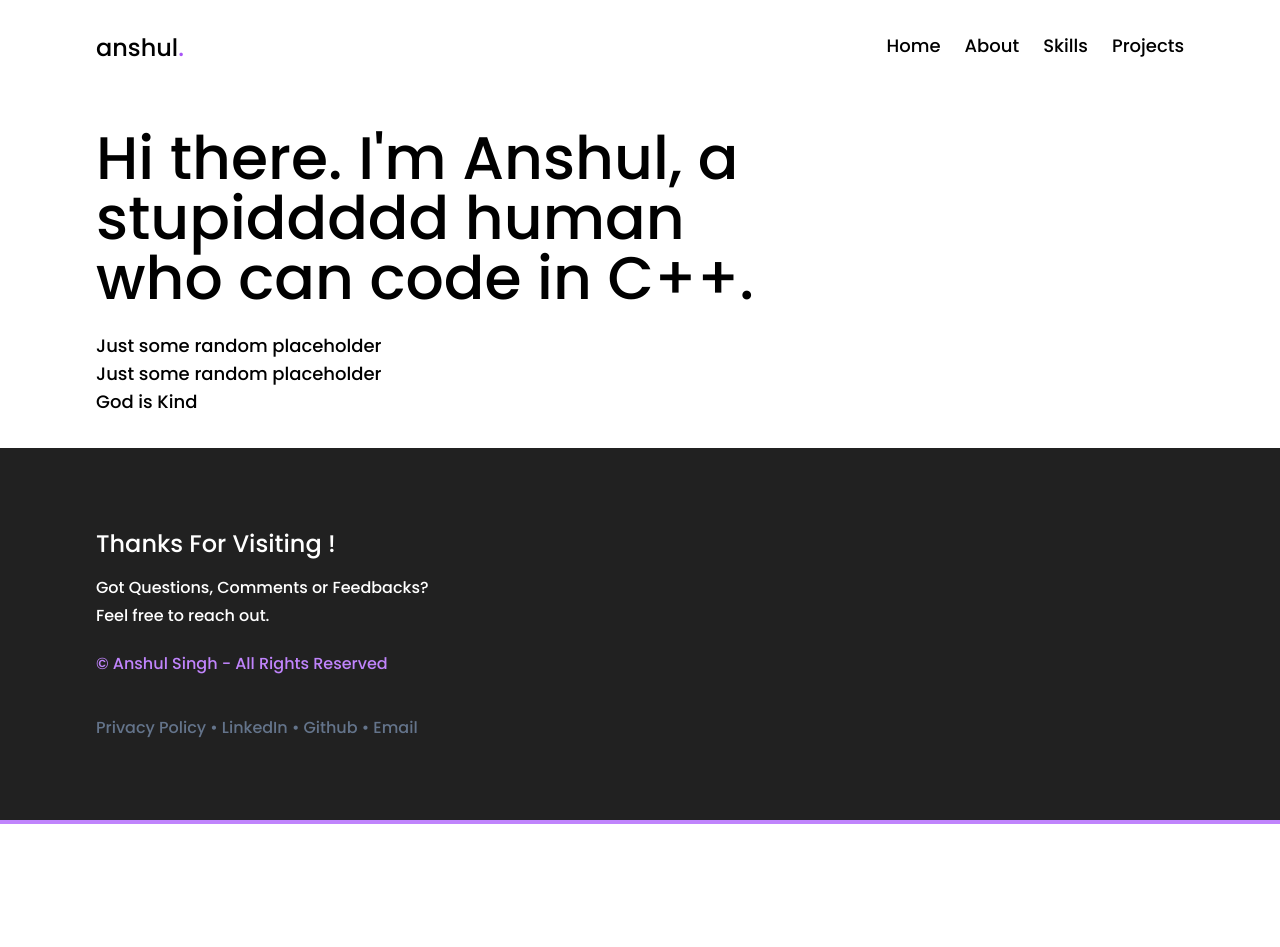
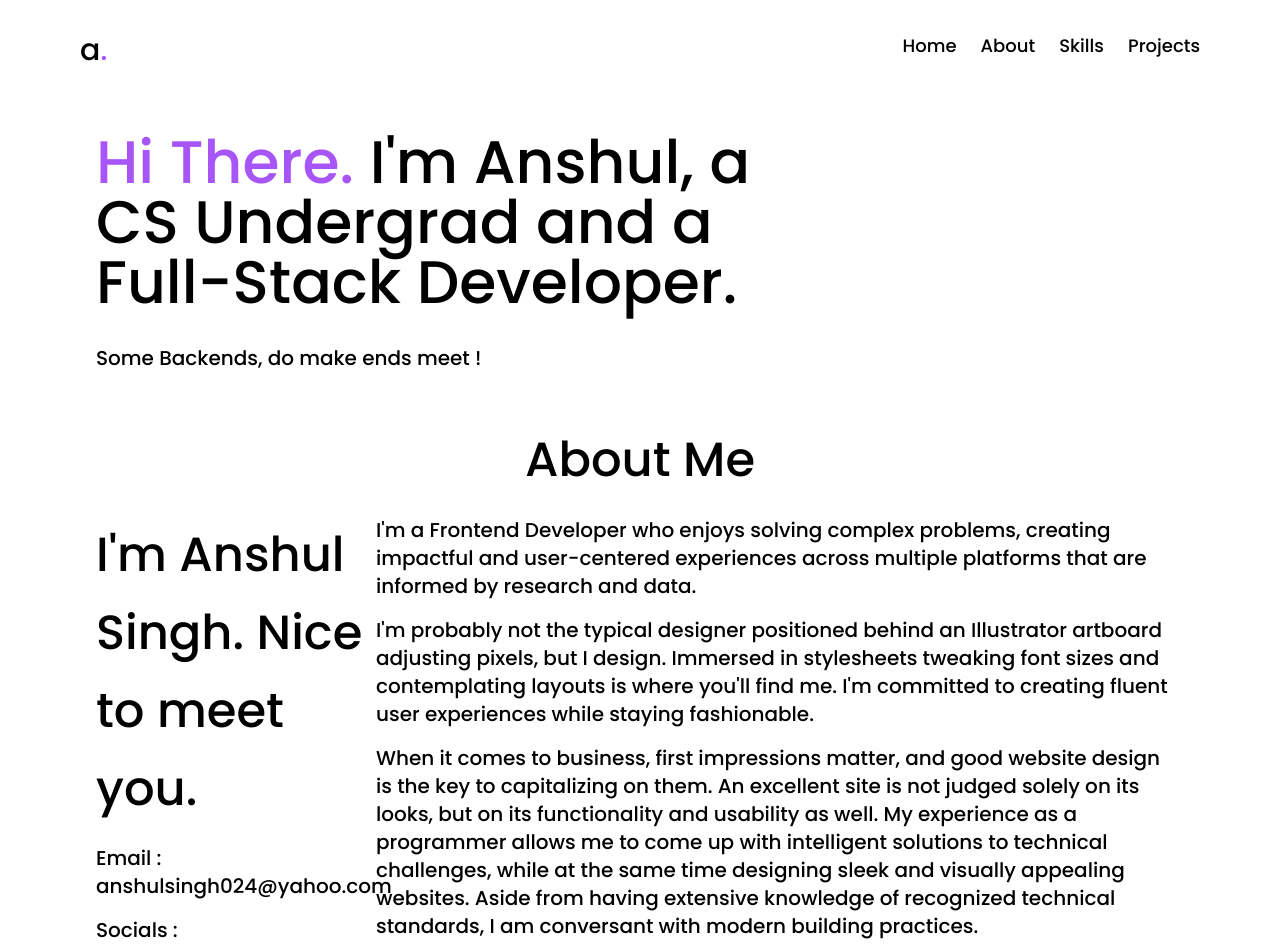
Before and after one commit to Anshul-004/Portfolio, a React (Vite) app: page / in a window 1280 px wide. Shown: the top 947 px of the page. Before the commit the page ends 824 px from the top, so only its background shows below. Built offline with nearby package versions, Linux system fonts and the light colour scheme.

Commit message:
Added About section and Skills

```diff
--- a/src/App.jsx
+++ b/src/App.jsx
@@ -1,7 +1,11 @@
 import './App.css'
+import About from './components/About.jsx'
 import Footer from './components/Footer.jsx'
+import GoTop from './components/GoTop.jsx'
 import Home from './components/Home.jsx'
 import Navbar from './components/Navbar.jsx'
+import Skills from './components/Skills.jsx'
+
 
 function App() {
 
@@ -10,7 +14,11 @@ function App() {
     <>
       <Navbar />
       <Home />
+      <GoTop/>
+      <About />
+      <Skills />
       <Footer />
+
     </>
   )
 }
--- /dev/null
+++ b/src/components/About.jsx
@@ -0,0 +1,48 @@
+import React from "react";
+
+const About = () => {
+  return (
+    <div className="px-24 py-8 " id="about">
+      <div className="Title text-5xl text-center pb-8">About Me </div>
+      <div className="container flex">
+        <div className="LHS w-1/4 text-5xl leading-relaxed">
+          I'm Anshul Singh. Nice to meet you.
+          <div className="text-xl pt-4">
+            Email : <p>anshulsingh024@yahoo.com</p>
+          </div>
+          <div className="text-xl pt-4">
+            Socials : <p>Github LinkedIn Email</p>
+          </div>
+        </div>
+
+        <div className="RHS w-5/6 text-xl px-2">
+          <p className=" pb-4">
+            I'm a Frontend Developer who enjoys solving complex problems,
+            creating impactful and user-centered experiences across multiple
+            platforms that are informed by research and data.{" "}
+          </p>
+          <p className=" pb-4">
+            I'm probably not the typical designer positioned behind an
+            Illustrator artboard adjusting pixels, but I design. Immersed in
+            stylesheets tweaking font sizes and contemplating layouts is where
+            you'll find me. I'm committed to creating fluent user experiences
+            while staying fashionable.
+          </p>
+          <p className=" pb-4">
+            When it comes to business, first impressions matter, and good
+            website design is the key to capitalizing on them. An excellent site
+            is not judged solely on its looks, but on its functionality and
+            usability as well. My experience as a programmer allows me to come
+            up with intelligent solutions to technical challenges, while at the
+            same time designing sleek and visually appealing websites. Aside
+            from having extensive knowledge of recognized technical standards, I
+            am conversant with modern building practices.
+          </p>
+          <button className=" bg-slate-400 p-2 rounded-md hover:bg-red-100">RESUME</button>
+        </div>
+      </div>
+    </div>
+  );
+};
+
+export default About;
--- a/src/components/Footer.jsx
+++ b/src/components/Footer.jsx
@@ -15,7 +15,7 @@ const Footer = () => {
             <span className=' text-purple-400'>
                 &copy; Anshul Singh - All Rights Reserved
             </span>
-            <div className=' mt-10 text-slate-500'>Privacy Policy &#8226; LinkedIn &#8226; Github &#8226; Email</div>
+            <div className=' mt-10 text-slate-500'>Privacy Policy &#8226; <a href="https://www.linkedin.com/in/anshulsingh-/" target='_blank'>LinkedIn</a> &#8226; <a href="https://github.com/Anshul-004" target='_blank'>Github</a> &#8226; <a href="mailto:anshulsingh024@yahoo.com?subject=Regarding%20your%20Portfolio%20Website%20(anshulsingh.me)" target='_blank'>Email</a></div>
         </footer>
     </div>
     <div className=" bg-purple-400 h-1"></div>
--- /dev/null
+++ b/src/components/GoTop.jsx
@@ -0,0 +1,32 @@
+import React from 'react'
+import { useEffect, useState } from 'react'
+
+const GoTop = () => {
+    const [backToTopButton, setBackToTopButton] = useState(false);
+
+    useEffect(()=>{
+        window.addEventListener("scroll", () => {
+            if(window.scrollY > 100)
+                setBackToTopButton(true)
+            else
+            setBackToTopButton(false)
+        })
+    }, [])
+
+    const scrollup =() =>{
+        window.scrollTo({
+            top: 0,
+            behavior: 'smooth'
+        })
+    }
+
+  return (
+    <div>
+      {backToTopButton && (
+        <button onClick={scrollup} className='fixed bottom-20 right-10 p-2 bg-white rounded-lg bg-purple-500 text-slate-100'>^</button>
+      )}
+    </div>
+  )
+}
+
+export default GoTop
--- a/src/components/Home.jsx
+++ b/src/components/Home.jsx
@@ -3,13 +3,12 @@ import React from "react";
 const Home = () => {
   return (
     <div className="px-24 py-8" id="home">
-      <div className="TextBox justify-between flex text-6xl w-2/3 mb-6">
-        Hi there. I'm Anshul, a stupiddddd human who can code in C++.
+      <div className="TextBox text-6xl w-2/3 mb-6">
+       <span className="text-purple-500"> Hi There.</span> I'm <span>Anshul,</span> a CS Undergrad and a Full-Stack Developer.
       </div>
 
-      <div className="text-lg">Just some random placeholder</div>
-      <div className="text-lg">Just some random placeholder</div>
-      <div className="text-lg">God is Kind</div>
+      <div className="text-xl pt-2">Some Backends, do make ends meet !</div>
+
 
     </div>
   );
--- a/src/components/Navbar.jsx
+++ b/src/components/Navbar.jsx
@@ -2,19 +2,19 @@ import React from "react";
 
 const Navbar = () => {
   return (
-    <nav className=" px-24 py-8 sticky top-0">
+    <nav className=" px-20 py-8">
       <div className="flex justify-between align-middle">
-        <div className="icon text-2xl">
+        <div className="icon text-3xl">
         <a href="/">
-          <span className="">anshul</span>
+          <span className="">a</span>
           <span className=" text-purple-500">.</span>
           </a>
         </div>
         <ul className="flex text-lg space-x-6">
-          <li><a href="#home">Home</a></li>
-          <li><a href="#about">About</a></li>
-          <li><a href="#skills">Skills</a></li>
-          <li><a href="#projects">Projects</a></li>
+          <li className=" hover:text-purple-600"><a href="#home">Home</a></li>
+          <li className=" hover:text-purple-600"><a href="#about">About</a></li>
+          <li className=" hover:text-purple-600"><a href="#skills">Skills</a></li>
+          <li className=" hover:text-purple-600"><a href="#projects">Projects</a></li>
           {/* <li><a href="#contact">Contact</a></li> */}
         </ul>
       </div>
--- /dev/null
+++ b/src/components/Skills.jsx
@@ -0,0 +1,12 @@
+import React from 'react'
+
+const Skills = () => {
+  return (
+    <div className="px-24 py-8" id='skills'>
+    <div className="Title text-5xl text-center pb-8">Stuff I'm Good At </div>
+
+    </div>
+  )
+}
+
+export default Skills
```
